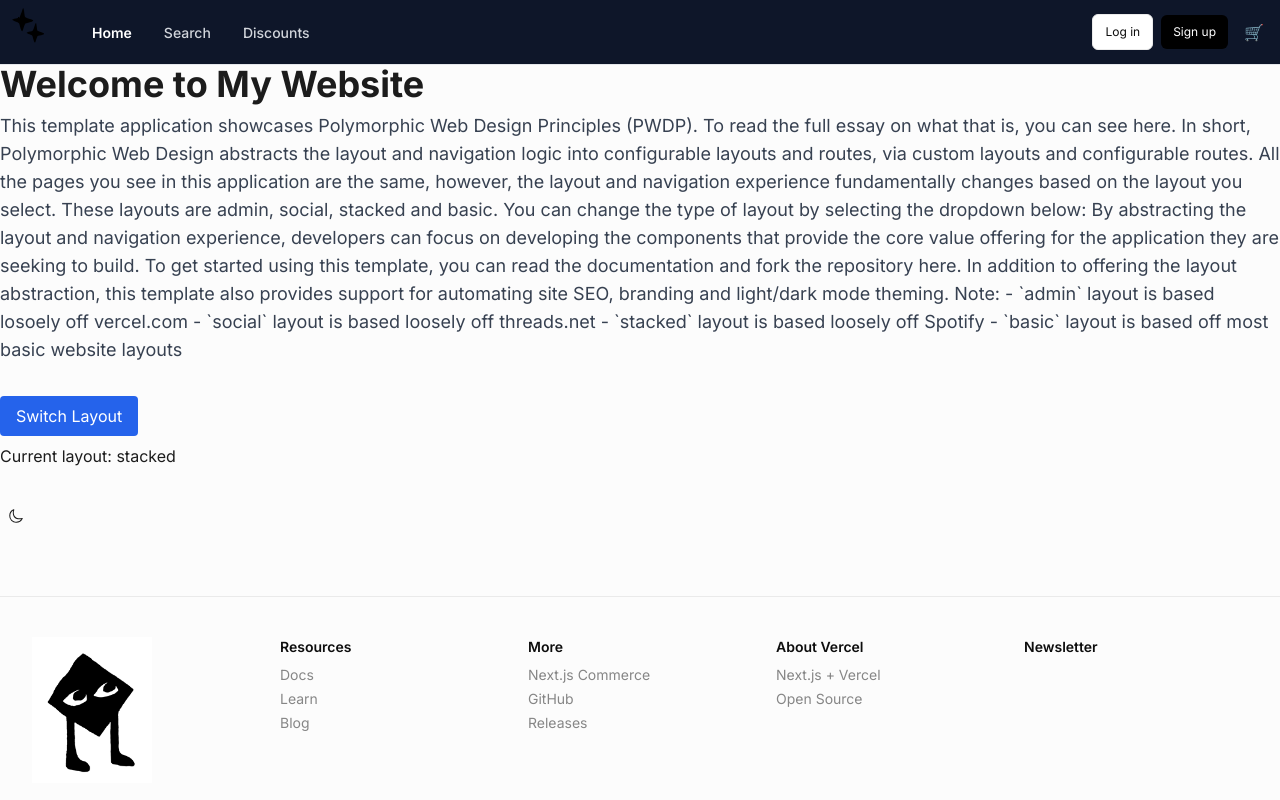
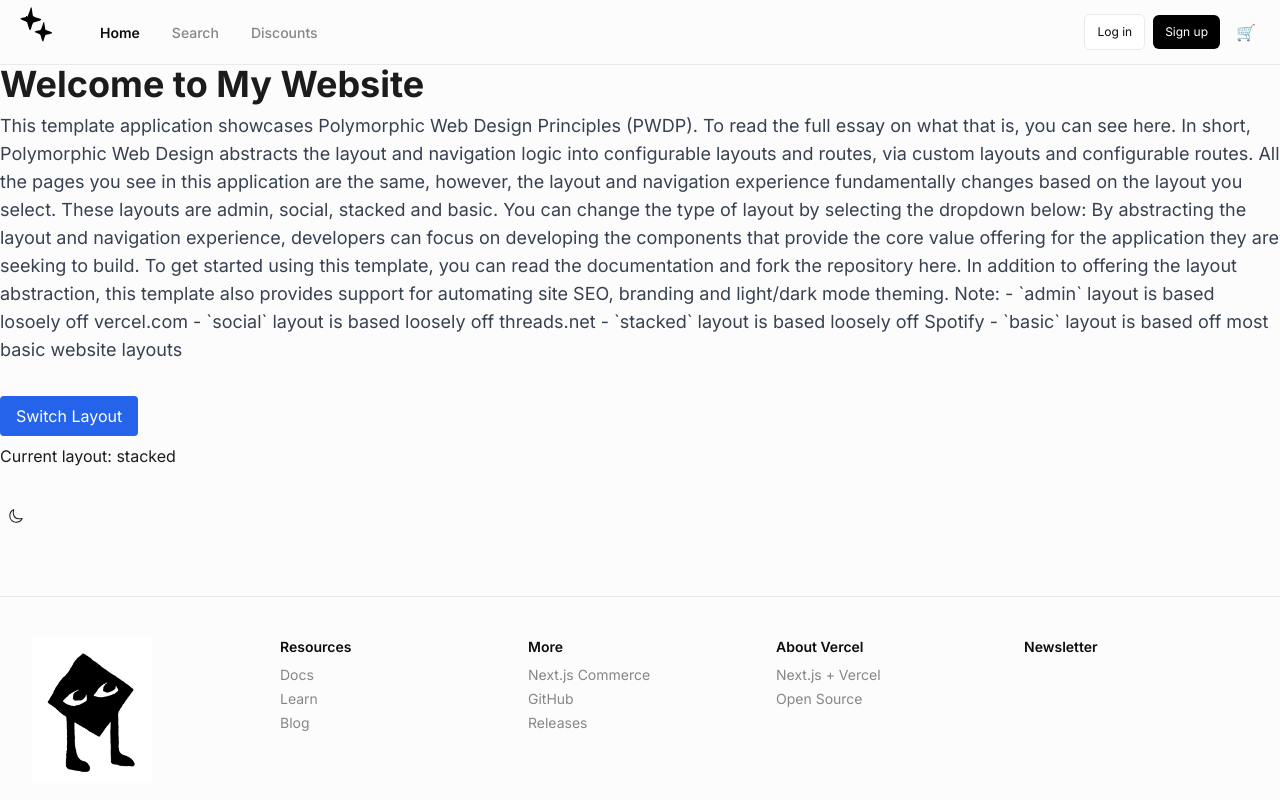
Before and after one commit to pprunty/tmplate.xyz, a Next.js app: page / in a window 1280 px wide. Shown: the top 800 px of the page. Built offline with nearby package versions, Linux system fonts and the light colour scheme.

Commit message:
checkmate

```diff
--- a/src/app/_layout/bottom-bar.tsx
+++ b/src/app/_layout/bottom-bar.tsx
@@ -14,7 +14,7 @@
   }, [routes]);
 
   return (
-    <nav className="block md:hidden fixed bottom-0 left-0 right-0 z-50 backdrop-blur-sm bg-slate-900/90 border-t border-gray-700">
+    <nav className="block md:hidden fixed bottom-0 left-0 right-0 z-50 backdrop-blur-sm bg-primary-background-light/90 dark:bg-primary-background-dark/90 border-t border-secondary-background-light dark:border-secondary-background-dark">
       <ul className="flex justify-around">
         {bottomBarRoutes.map(({ href, label, icon: Icon }) => {
           const isActive = pathname.startsWith(href);
@@ -24,14 +24,16 @@
                 href={href}
                 aria-current={isActive ? "page" : undefined}
                 className={`flex flex-col items-center py-2 transition-colors duration-300 ${
-                  isActive ? "text-white" : "text-gray-400"
+                  isActive
+                    ? "text-primary-text-light dark:text-primary-text-dark"
+                    : "text-secondary-text-light dark:text-secondary-text-dark hover:text-secondary-text-hover-light dark:hover:text-secondary-text-hover-dark"
                 }`}
               >
                 {Icon && (
                   <Icon
-                    className={`w-6 h-6 mb-1 ${
+                    className={`w-6 h-6 mb-1 transition-transform ${
                       isActive ? "scale-110" : "scale-100"
-                    } transition-transform`}
+                    }`}
                   />
                 )}
                 <span className="text-xs">{label}</span>
--- a/src/app/_templates/stacked/header.tsx
+++ b/src/app/_templates/stacked/header.tsx
@@ -17,11 +17,11 @@
   const carouselRef = useRef<HTMLDivElement | null>(null);
 
   // 2) Filter routes for "stacked" layout
-const stackedRoutes = routes.filter((route) =>
-  route.showInLayouts?.includes("stacked")
-);
+  const stackedRoutes = routes.filter((route) =>
+    route.showInLayouts?.includes("stacked")
+  );
 
-    const ctaOptions: CTAOption[] = ["auth", "shopping_cart"];
+  const ctaOptions: CTAOption[] = ["auth", "shopping_cart"];
 
   // Center active link logic
   useEffect(() => {
@@ -68,17 +68,19 @@
     };
   }, [isScrollingDown]);
 
-  // Recursive rendering for nested routes (for demonstration)
+  // Recursive rendering for nested routes
   const renderRoutes = (routesToRender: typeof routes, isMobile = false) => (
     <ul className={isMobile ? "flex space-x-2 py-2" : "flex space-x-2"}>
       {routesToRender.map(({ href, label, children }) => {
         const isActive = pathname === href;
+
         const desktopClasses = isActive
-          ? "text-white font-semibold text-sm"
-          : "text-gray-300 hover:text-white font-medium text-sm";
+          ? "text-primary-text-light dark:text-primary-text-dark font-semibold text-sm"
+          : "text-secondary-text-light dark:text-secondary-text-dark hover:text-secondary-text-hover-light dark:hover:text-secondary-text-hover-dark font-medium text-sm";
+
         const mobileClasses = isActive
-          ? "bg-slate-600 text-white text-xs font-light"
-          : "bg-slate-700 text-white hover:bg-slate-600 text-xs font-light";
+          ? "bg-highlight-light dark:bg-highlight-dark text-contrast-dark dark:text-contrast-light text-xs font-light"
+          : "bg-secondary-background-light dark:bg-secondary-background-dark text-primary-text-light dark:text-primary-text-dark hover:bg-primary-active-light dark:hover:bg-primary-active-dark text-xs font-light";
 
         return (
           <li key={href} className={isMobile ? "" : "relative group ml-6"}>
@@ -90,15 +92,13 @@
             >
               {label}
             </Link>
-
-            {/* Dropdown for children (desktop only) */}
             {!isMobile && children && children.length > 0 && (
-              <ul className="absolute left-0 top-full mt-2 bg-gray-800 shadow-md rounded-md hidden group-hover:block">
+              <ul className="absolute left-0 top-full mt-2 bg-primary-background-light dark:bg-primary-background-dark shadow-md rounded-md hidden group-hover:block">
                 {children.map((child) => (
                   <li key={child.href}>
                     <Link
                       href={child.href}
-                      className="block px-4 py-2 text-sm hover:bg-gray-700"
+                      className="block px-4 py-2 text-sm hover:bg-secondary-active-light dark:hover:bg-secondary-active-dark"
                     >
                       {child.label}
                     </Link>
@@ -113,18 +113,18 @@
   );
 
   return (
-    <nav className="fixed top-0 left-0 w-full z-50 border-b border-gray-200 dark:border-[#333] bg-slate-900 text-white">
-      <div className="max-w-screen-xl mx-auto">
+    <nav className="bg-transparent bg-opacity-40 backdrop-blur-sm text-white dark:text-[#888] fixed top-0 left-0 w-full z-50 border-b dark:border-[#333] border-[#EAEAEA]">
+      <div className="max-w-screen-2xl mx-auto sm:px-2">
         {/* Top row (collapses on scroll) */}
         <div
-          className={`overflow-hidden backdrop-blur-sm bg-slate-900/90 transition-all duration-300 ${
+          className={`overflow-hidden ${
             isTopRowVisible ? "h-12 opacity-100" : "h-0 opacity-0"
-          } px-2 sm:h-16 md:opacity-100 md:transition-none`}
+          } transition-all px-2 duration-300 sm:h-16 md:opacity-100 md:transition-none`}
         >
-          <div className="flex items-center justify-between h-12 sm:h-16">
+          <div className="flex items-center justify-between h-16">
             {/* Left: Logo + desktop routes */}
             <div className="flex items-center space-x-2">
-              <div className="text-xl font-bold">
+              <div className="text-xl sm:text-2xl font-bold text-primary-text-light dark:text-primary-text-dark flex-shrink-0">
                 <Logo className="h-8 w-auto sm:h-12" />
               </div>
               <div className="hidden md:flex items-center space-x-2">
@@ -133,17 +133,17 @@
             </div>
 
             {/* Right: CTA */}
-            <div className="hidden md:flex items-center space-x-4">
+            <div className="hidden md:flex items-center space-x-4 flex-shrink-0">
               <CTA options={ctaOptions} />
             </div>
-            <div className="flex md:hidden">
+            <div className="flex md:hidden flex-shrink-0">
               <CTA options={ctaOptions} />
             </div>
           </div>
         </div>
 
         {/* Mobile nav (scrollable horizontally) */}
-        <div className="md:hidden py-2 bg-slate-900/70 backdrop-blur-sm">
+        <div className="md:hidden py-2">
           <div
             ref={carouselRef}
             className="overflow-x-auto px-1 whitespace-nowrap scrollbar-hide"
```
